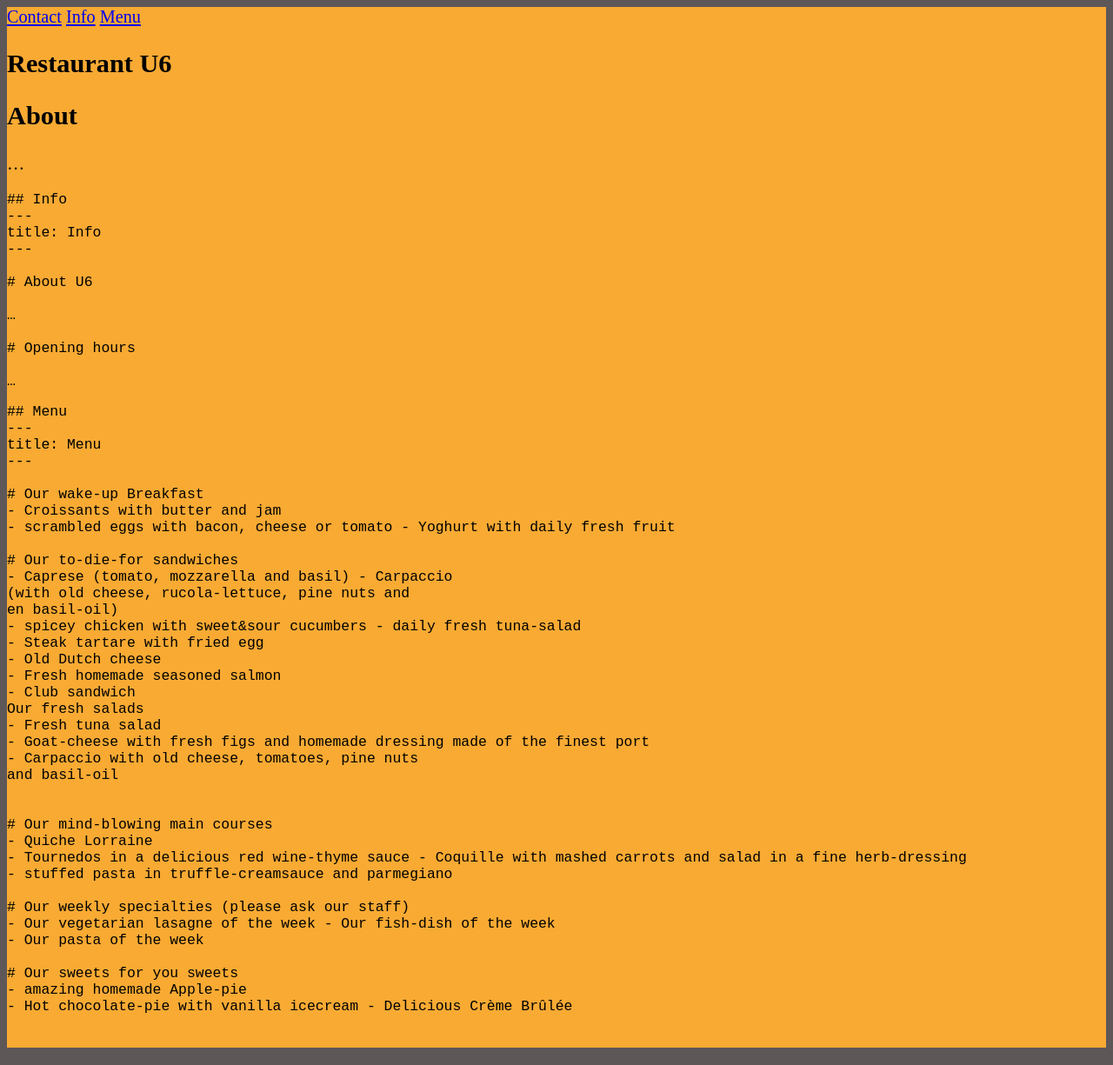
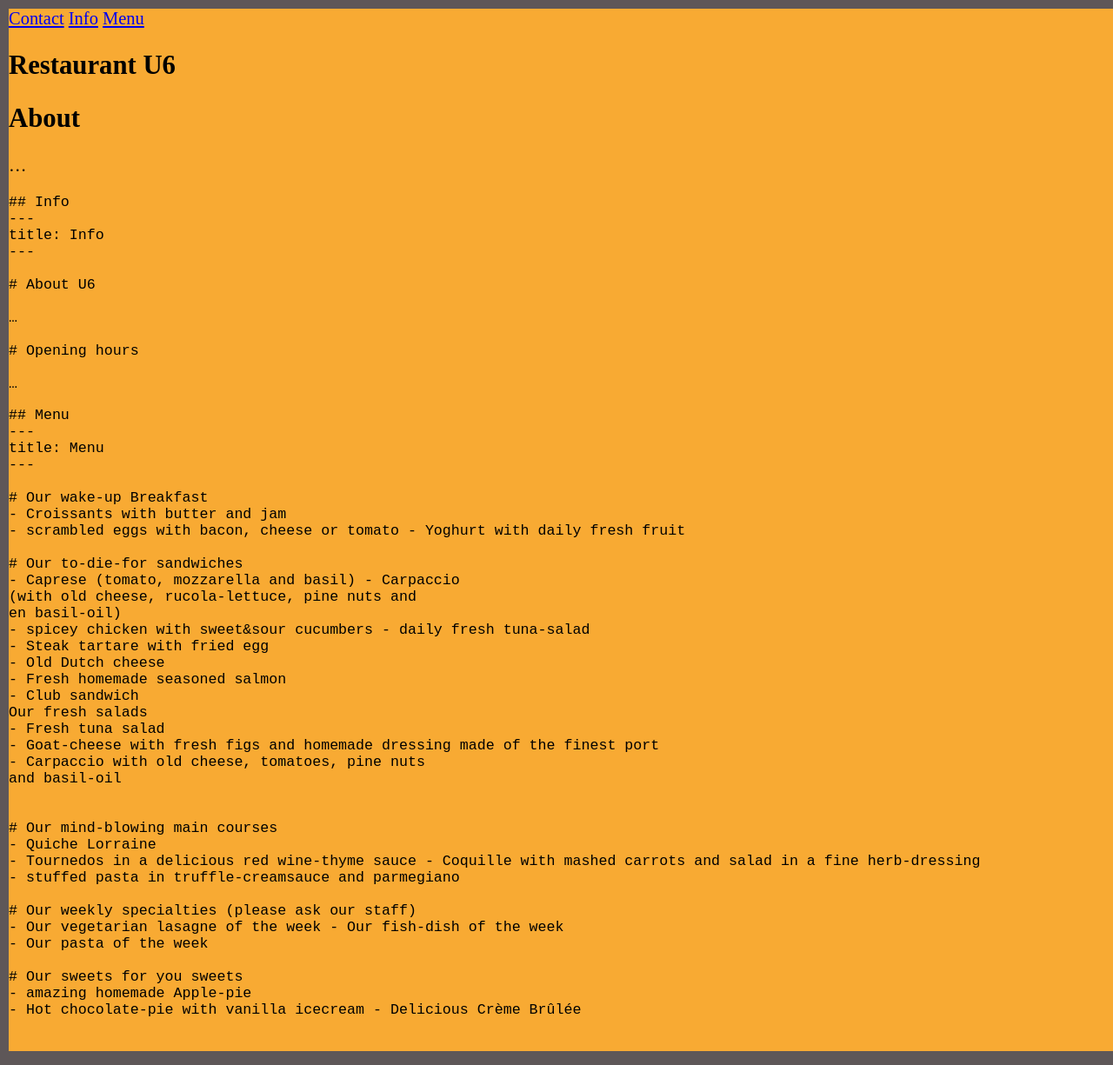
Before and after one commit to cornae/u6, a Jekyll site: the page built from index.html, in a window 1280 px wide. Shown: the whole page at 87% size. Built offline with Jekyll 4.4.1, drawn with Linux system fonts in a browser that asks for light colours.

Commit message:
Clean styling

```diff
--- a/_includes/style/base.css
+++ b/_includes/style/base.css
@@ -2,6 +2,8 @@
 
 body {
 	background-color: #5e5758;
+	padding: 10px 0 0 10px;
+	margin: 0;
 }
 
 /* @group Main  */
```
